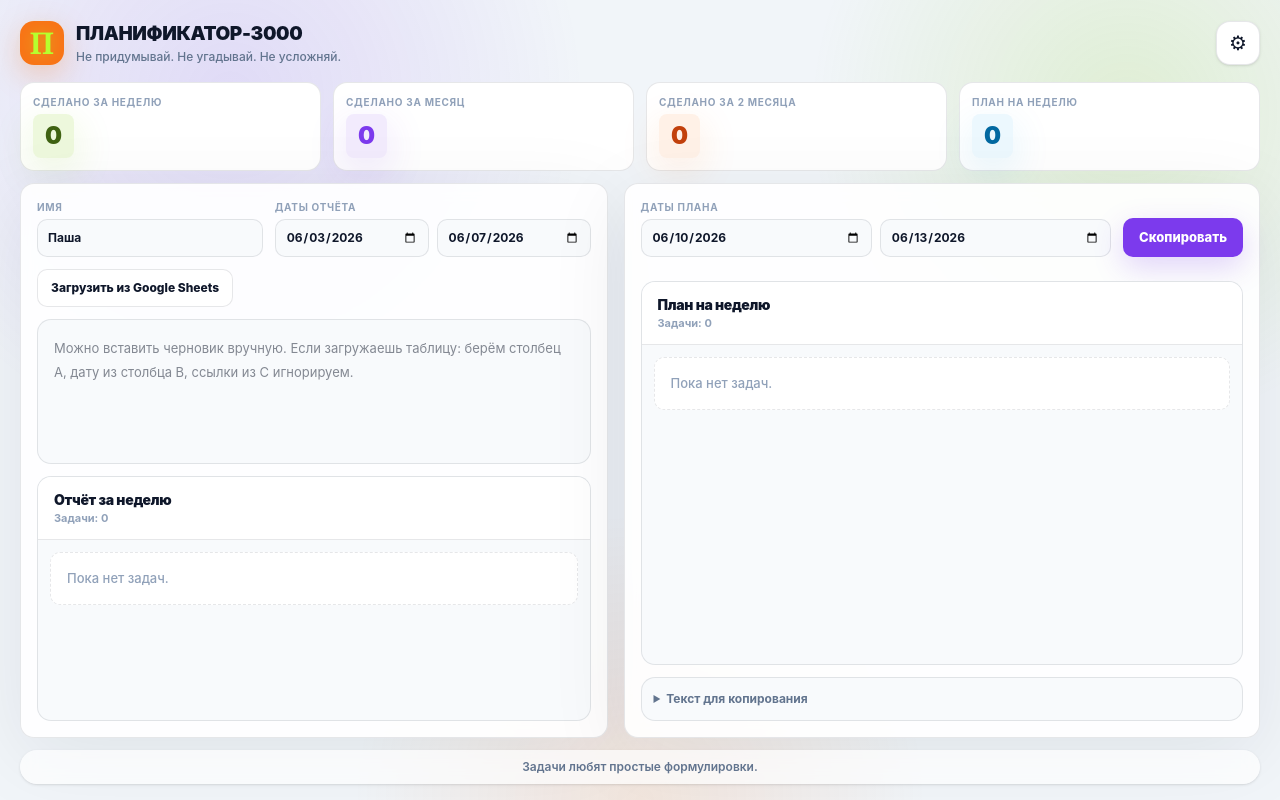
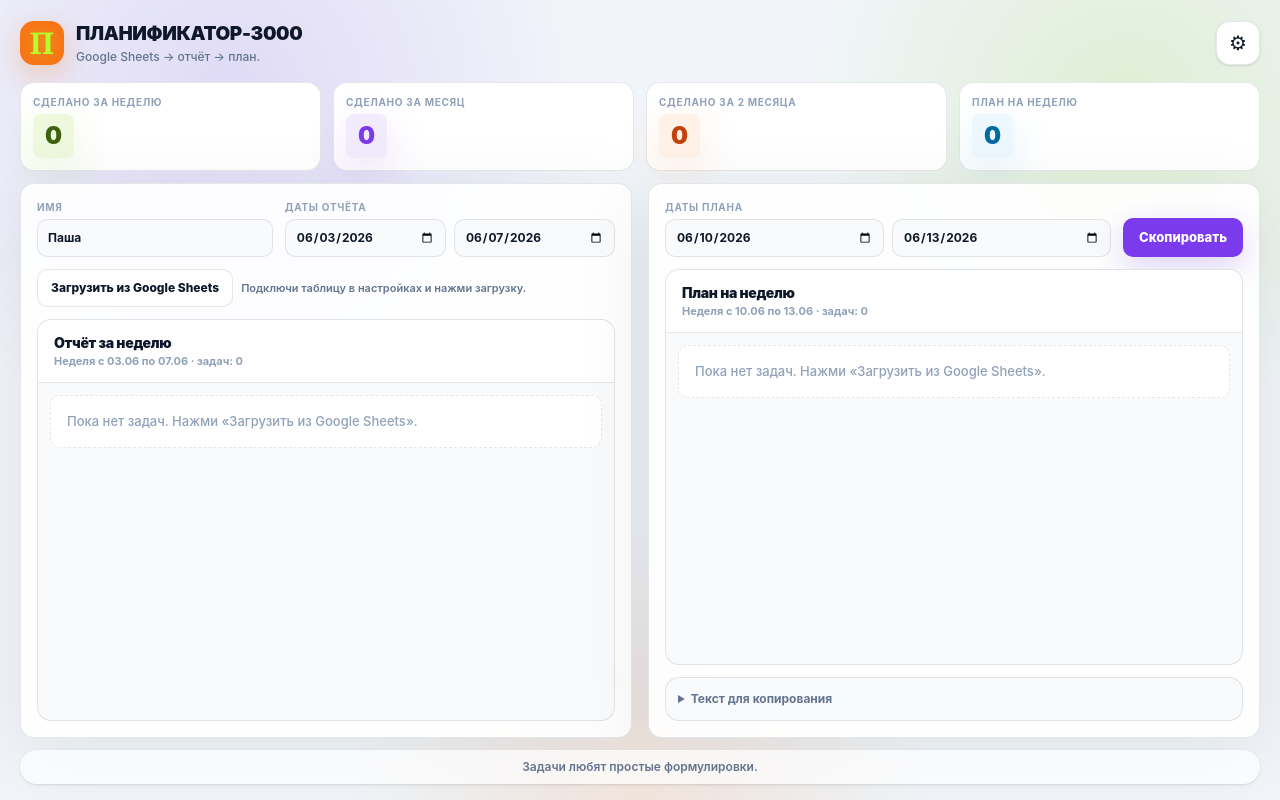
Before and after one commit to svetlohub/planificator3000, a Next.js app in the folder apps/web/: page / in a window 1280 px wide. Built offline with nearby package versions, Linux system fonts and the light colour scheme.

Commit message:
Make Google Sheets the primary planning source

```diff
--- a/apps/web/app/page.tsx
+++ b/apps/web/app/page.tsx
@@ -8,18 +8,18 @@ import { useEffect, useMemo, useState } from "react";
 type TaskItem = {
   title: string;
   date?: string;
-  source: "manual" | "sheet" | "routine" | "moved";
+  source: "sheet" | "routine" | "moved";
 };
 
 const NAME_KEY = "planner3000:name";
 const ROUTINE_KEY = "planner3000:routines";
 const SHEET_KEY = "planner3000:sheetUrl";
 
-const ignoredRows = [
+const IGNORED_EXACT = [
   "важные незапланированные проекты",
   "текущие задачи месяца",
   "задачи от соседних отделов",
-  "задачи от СОСЕДНИХ отделов",
+  "задачи от соседних отделов переводы вычитки",
   "название задачи",
   "ссылка на задачу",
 ];
@@ -68,18 +68,39 @@ function toShortDate(value: string) {
   return `${day}.${month}`;
 }
 
-function normalizeTask(line: string) {
-  return line
+function normalizeText(value: string) {
+  return value
     .replace(/^[-*•]\s*/, "")
     .replace(/^\d+[).]\s*/, "")
+    .replace(/[()…,]/g, " ")
     .replace(/\s+/g, " ")
     .trim();
 }
 
-function isIgnoredRow(value: string) {
-  const clean = normalizeTask(value).toLowerCase();
-  if (!clean) return true;
-  return ignoredRows.some((row) => clean === row.toLowerCase());
+function normalizeKey(value: string) {
+  return normalizeText(value).toLowerCase();
+}
+
+function isUrl(value: string) {
+  const lower = value.toLowerCase();
+  return (
+    lower.includes("http://") ||
+    lower.includes("https://") ||
+    lower.includes("docs.google.com") ||
+    lower.includes("bitrix24") ||
+    lower.includes("/task/") ||
+    lower.includes("crm/")
+  );
+}
+
+function isIgnoredTitle(value: string) {
+  const key = normalizeKey(value);
+
+  if (!key) return true;
+  if (key.length < 3) return true;
+  if (isUrl(key)) return true;
+
+  return IGNORED_EXACT.some((ignored) => key === normalizeKey(ignored));
 }
 
 function normalizeDate(value: string) {
@@ -87,7 +108,7 @@ function normalizeDate(value: string) {
   if (!clean) return "";
 
   const iso = clean.match(/^(\d{4})-(\d{2})-(\d{2})/);
-  if (iso) return `${iso[1]}-${iso[2]}-${iso[3]}`;
+  if (iso?.[1] && iso[2] && iso[3]) return `${iso[1]}-${iso[2]}-${iso[3]}`;
 
   const ru = clean.match(/^(\d{1,2})[./](\d{1,2})[./](\d{2,4})$/);
   if (ru?.[1] && ru[2] && ru[3]) {
@@ -111,10 +132,10 @@ function dedupeTasks(items: TaskItem[]) {
   const result: TaskItem[] = [];
 
   for (const item of items) {
-    const title = normalizeTask(item.title);
-    const key = title.toLowerCase();
+    const title = normalizeText(item.title);
+    const key = normalizeKey(title);
 
-    if (!title || seen.has(key) || isIgnoredRow(title)) continue;
+    if (!title || isIgnoredTitle(title) || seen.has(key)) continue;
 
     seen.add(key);
     result.push({ ...item, title });
@@ -145,8 +166,6 @@ function toFutureTask(task: string) {
     [/^написал\b/i, "написать"],
     [/^подготовила\b/i, "подготовить"],
     [/^подготовил\b/i, "подготовить"],
-    [/^переводила\b/i, "перевести"],
-    [/^переводил\b/i, "перевести"],
     [/^локализовала\b/i, "локализовать"],
     [/^локализовал\b/i, "локализовать"],
     [/^собрала\b/i, "собрать"],
@@ -160,18 +179,6 @@ function toFutureTask(task: string) {
   }
 
   return task;
-}
-
-function parseManualTasks(raw: string): TaskItem[] {
-  return dedupeTasks(
-    raw
-      .split("\n")
-      .map((line) => normalizeTask(line))
-      .filter(Boolean)
-      .filter((line) => !/^задач[аи]?:?\s*\d+/i.test(line))
-      .filter((line) => !/^даты:/i.test(line))
-      .map((title) => ({ title, source: "manual" as const })),
-  );
 }
 
 function extractSheetId(url: string) {
@@ -235,7 +242,7 @@ function parseSheetRows(csv: string): TaskItem[] {
 
   return dedupeTasks(
     rows.map((row) => {
-      const title = normalizeTask(row[0] || "");
+      const title = normalizeText(row[0] || "");
       const date = normalizeDate(row[1] || "");
 
       return {
@@ -277,13 +284,12 @@ export default function HomePage() {
   const baseDate = useMemo(() => new Date(todayIso()), []);
 
   const [name, setName] = useState("Паша");
-  const [raw, setRaw] = useState("");
   const [sheetUrl, setSheetUrl] = useState("");
   const [sheetTasks, setSheetTasks] = useState<TaskItem[]>([]);
   const [routines, setRoutines] = useState<TaskItem[]>([]);
   const [movedTasks, setMovedTasks] = useState<TaskItem[]>([]);
   const [copied, setCopied] = useState(false);
-  const [sheetStatus, setSheetStatus] = useState("");
+  const [sheetStatus, setSheetStatus] = useState("Подключи таблицу в настройках и нажми загрузку.");
 
   const [reportStart, setReportStart] = useState(addDays(baseDate, -7).toISOString().slice(0, 10));
   const [reportEnd, setReportEnd] = useState(addDays(baseDate, -3).toISOString().slice(0, 10));
@@ -298,7 +304,7 @@ export default function HomePage() {
     setRoutines(
       savedRoutines
         .split("\n")
-        .map((title) => normalizeTask(title))
+        .map((title) => normalizeText(title))
         .filter(Boolean)
         .map((title) => ({ title, source: "routine" as const })),
     );
@@ -308,34 +314,25 @@ export default function HomePage() {
     window.localStorage.setItem(NAME_KEY, name);
   }, [name]);
 
-  const manualTasks = useMemo(() => parseManualTasks(raw), [raw]);
-  const allSourceTasks = useMemo(() => dedupeTasks([...manualTasks, ...sheetTasks]), [manualTasks, sheetTasks]);
+  const reportTasks = useMemo(() => {
+    const dated = sheetTasks.filter((task) => task.date);
+    const undated = sheetTasks.filter((task) => !task.date);
 
-  const reportTasks = useMemo(() => {
-    const withDates = allSourceTasks.filter((task) => task.date);
-    const withoutDates = allSourceTasks.filter((task) => !task.date);
+    const periodTasks = dated.filter((task) => isDateInRange(task.date, reportStart, reportEnd));
 
-    const datedReport = withDates.filter((task) => isDateInRange(task.date, reportStart, reportEnd));
+    if (dated.length > 0) return dedupeTasks(periodTasks);
 
-    return dedupeTasks([...datedReport, ...withoutDates]);
-  }, [allSourceTasks, reportStart, reportEnd]);
+    return dedupeTasks(undated);
+  }, [sheetTasks, reportStart, reportEnd]);
 
   const planTasks = useMemo(() => {
-    const sheetPlan = allSourceTasks
+    const datedPlan = sheetTasks
       .filter((task) => task.date)
       .filter((task) => isDateInRange(task.date, planStart, planEnd))
       .map((task) => ({ ...task, title: toFutureTask(task.title) }));
 
-    const autoPlan = movedTasks.length
-      ? movedTasks
-      : reportTasks.map((task) => ({
-          ...task,
-          title: toFutureTask(task.title),
-          source: "moved" as const,
-        }));
-
-    return dedupeTasks([...sheetPlan, ...autoPlan, ...routines]);
-  }, [allSourceTasks, movedTasks, reportTasks, routines, planStart, planEnd]);
+    return dedupeTasks([...datedPlan, ...movedTasks, ...routines]);
+  }, [sheetTasks, movedTasks, routines, planStart, planEnd]);
 
   const copyText = useMemo(
     () =>
@@ -380,7 +377,7 @@ export default function HomePage() {
       const gid = extractGid(sheetUrl);
 
       if (!id) {
-        setSheetStatus("Не вижу ID таблицы. Проверь ссылку.");
+        setSheetStatus("Не вижу ID таблицы. Проверь ссылку в настройках.");
         return;
       }
 
@@ -396,7 +393,7 @@ export default function HomePage() {
       const tasks = parseSheetRows(csv);
 
       setSheetTasks(tasks);
-      setSheetStatus(`Загружено из вкладки: ${tasks.length} задач`);
+      setSheetStatus(`Загружено чистых задач: ${tasks.length}`);
     } catch {
       setSheetStatus("Ошибка загрузки. Проверь доступ к таблице и ссылку на нужную вкладку.");
     }
@@ -420,7 +417,7 @@ export default function HomePage() {
             </div>
             <div>
               <div className="text-[19px] font-black tracking-[-.02em]">ПЛАНИФИКАТОР-3000</div>
-              <div className="text-[12px] font-medium text-slate-500">Не придумывай. Не угадывай. Не усложняй.</div>
+              <div className="text-[12px] font-medium text-slate-500">Google Sheets → отчёт → план.</div>
             </div>
           </div>
 
@@ -440,7 +437,7 @@ export default function HomePage() {
           <Metric label="План на неделю" value={planTasks.length} tone="sky" />
         </div>
 
-        <div className="grid min-h-0 flex-1 gap-4 lg:grid-cols-[.96fr_1.04fr]">
+        <div className="grid min-h-0 flex-1 gap-4 lg:grid-cols-2">
           <section className="flex min-h-0 flex-col rounded-[14px] border border-slate-900/10 bg-white/90 p-4 shadow-[0_18px_80px_rgba(15,23,42,.08)] backdrop-blur transition duration-150 hover:shadow-[0_22px_90px_rgba(124,58,237,.12)]">
             <div className="mb-3 grid gap-3 md:grid-cols-[1fr_1.4fr]">
               <Field label="Имя">
@@ -462,16 +459,9 @@ export default function HomePage() {
               <span className="text-[11px] font-semibold text-slate-500">{sheetStatus}</span>
             </div>
 
-            <textarea
-              value={raw}
-              onChange={(event) => setRaw(event.target.value)}
-              placeholder="Можно вставить черновик вручную. Если загружаешь таблицу: берём столбец A, дату из столбца B, ссылки из C игнорируем."
-              className="h-[145px] resize-none rounded-[14px] border border-slate-900/10 bg-[#F8FAFC] p-4 text-[13px] leading-6 outline-none transition duration-150 focus:border-[#7C3AED] focus:bg-white focus:ring-4 focus:ring-[#7C3AED]/10"
-            />
-
             <TaskPanel
               title="Отчёт за неделю"
-              subtitle={`Задачи: ${reportTasks.length}`}
+              subtitle={`Неделя с ${toShortDate(reportStart)} по ${toShortDate(reportEnd)} · задач: ${reportTasks.length}`}
               tasks={reportTasks}
               actionLabel="→"
               onAction={moveToPlan}
@@ -494,13 +484,13 @@ export default function HomePage() {
 
             <TaskPanel
               title="План на неделю"
-              subtitle={`Задачи: ${planTasks.length}`}
+              subtitle={`Неделя с ${toShortDate(planStart)} по ${toShortDate(planEnd)} · задач: ${planTasks.length}`}
               tasks={planTasks}
             />
 
             <details className="mt-3 rounded-[14px] border border-slate-900/10 bg-[#F8FAFC] p-3">
               <summary className="cursor-pointer text-[12px] font-bold text-slate-500">Текст для копирования</summary>
-              <pre className="mt-3 max-h-[170px] overflow-auto whitespace-pre-wrap rounded-[10px] bg-white p-3 text-[12px] leading-5 text-slate-700">
+              <pre className="mt-3 max-h-[150px] overflow-auto whitespace-pre-wrap rounded-[10px] bg-white p-3 text-[12px] leading-5 text-slate-700">
                 {copyText}
               </pre>
             </details>
@@ -593,7 +583,7 @@ function TaskPanel({
   onAction?: (task: TaskItem) => void;
 }) {
   return (
-    <section className="mt-3 min-h-0 flex-1 overflow-hidden rounded-[14px] border border-slate-900/10 bg-[#F8FAFC]">
+    <section className="min-h-0 flex-1 overflow-hidden rounded-[14px] border border-slate-900/10 bg-[#F8FAFC]">
       <div className="flex items-center justify-between border-b border-slate-900/10 bg-white px-4 py-3">
         <div>
           <div className="text-[14px] font-black tracking-[-.02em]">{title}</div>
@@ -601,7 +591,7 @@ function TaskPanel({
         </div>
       </div>
 
-      <ol className="h-full max-h-[360px] space-y-2 overflow-auto p-3">
+      <ol className="h-full max-h-[520px] space-y-2 overflow-auto p-3">
         {tasks.length ? (
           tasks.map((task, index) => (
             <li
@@ -633,7 +623,7 @@ function TaskPanel({
           ))
         ) : (
           <li className="rounded-[10px] border border-dashed border-slate-900/10 bg-white p-4 text-[13px] font-medium text-slate-400">
-            Пока нет задач.
+            Пока нет задач. Нажми «Загрузить из Google Sheets».
           </li>
         )}
       </ol>
```
